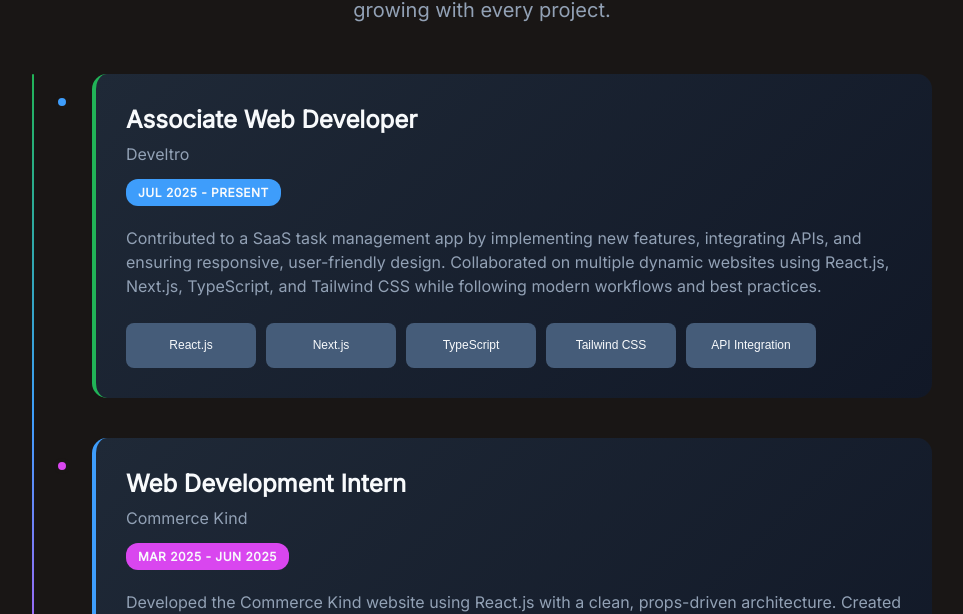
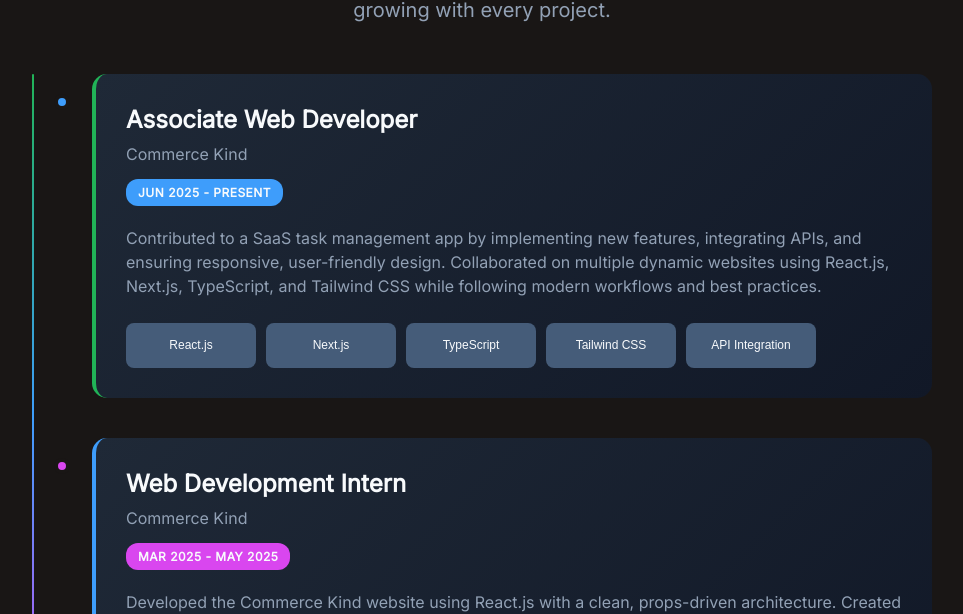
Before and after one commit to bilalarif3739/MY-PORTFOLIO, a React (Vite) app: page /about in a window 1280 px wide. Shown: the part 1470-2084 px from the top of the page, without its empty margins (158-1121 px from the left). Built offline with nearby package versions, Linux system fonts and the light colour scheme.

Commit message:
Change company name

```diff
--- a/src/Components/AboutUs/MyExperience/MyExperience.jsx
+++ b/src/Components/AboutUs/MyExperience/MyExperience.jsx
@@ -38,9 +38,9 @@
 <div className="ExperienceCard">
   <div className="ExperienceCardContent">
     <h3>Associate Web Developer</h3>
-    <p className="company">Develtro</p>
+    <p className="company">Commerce Kind</p>
     <div className="dateTag blue">
-      <span>Jul 2025 - Present</span>
+      <span>Jun 2025 - Present</span>
     </div>
     <p className="description">
       Contributed to a SaaS task management app by implementing new features,
@@ -65,7 +65,7 @@
     <h3>Web Development Intern</h3>
     <p className="company">Commerce Kind</p>
     <div className="dateTag purple">
-      <span>Mar 2025 - Jun 2025</span>
+      <span>Mar 2025 - May 2025</span>
     </div>
     <p className="description">
       Developed the Commerce Kind website using React.js with a clean,
```
